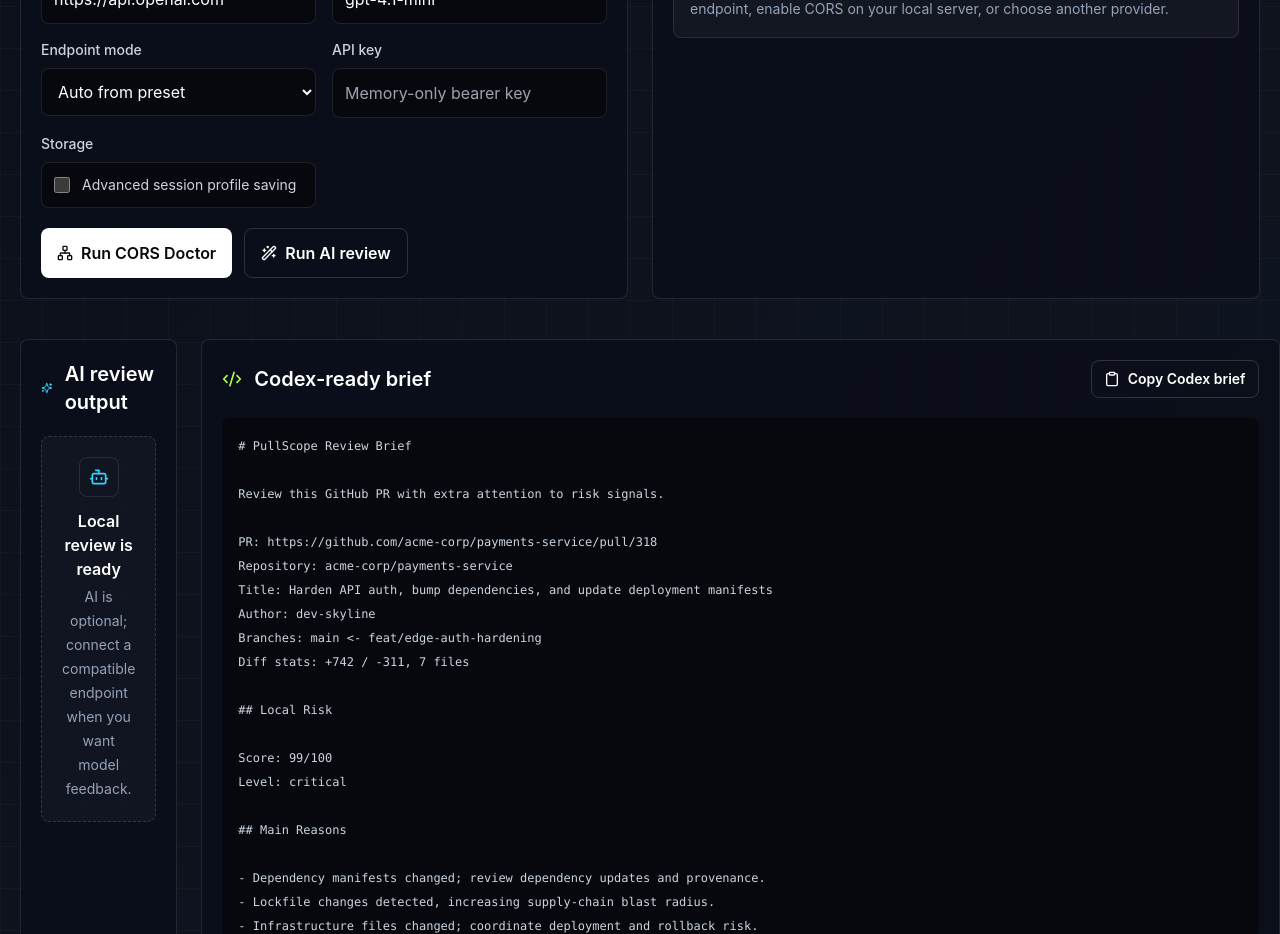
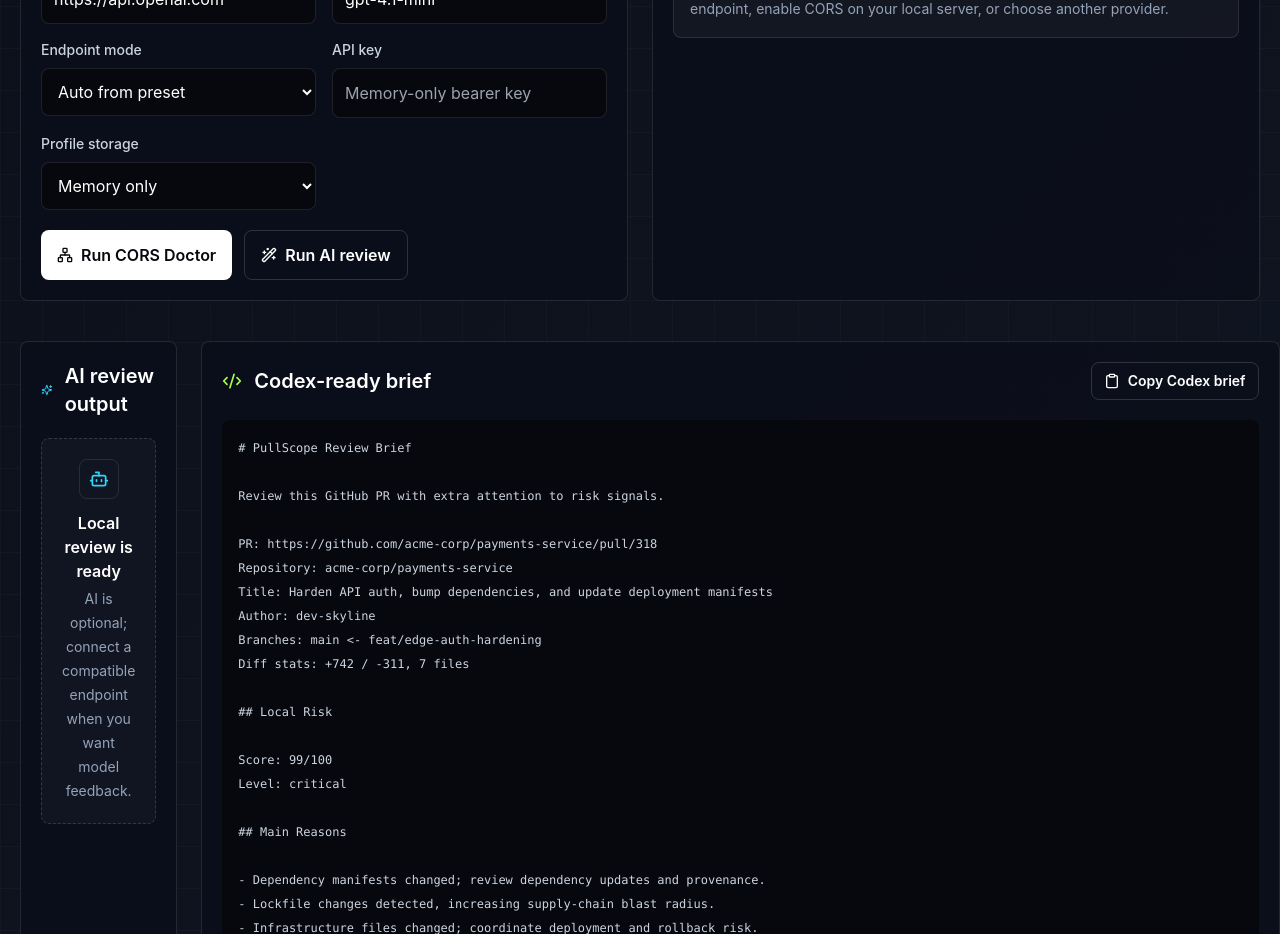
Before and after one commit to yudin-s/pullscope, a React (Vite) app: page / in a window 1280 px wide. Shown: the part 3060-3994 px from the top of the page. Built offline with nearby package versions, Linux system fonts and the light colour scheme.

Commit message:
Complete phase 2 provider profile storage

```diff
--- a/src/app/App.tsx
+++ b/src/app/App.tsx
@@ -40,7 +40,12 @@ import {
 import { parseStructuredResponse } from "../lib/ai/responseParser";
 import { runRiskEngine } from "../lib/risk/riskEngine";
 import { RiskAssessment } from "../lib/risk/types";
-import { saveModelProfile } from "../lib/storage/modelProfileStorage";
+import {
+  getModelProfiles,
+  ModelProfile,
+  saveModelProfile,
+  StorageScope,
+} from "../lib/storage/modelProfileStorage";
 
 type LoadState = "idle" | "loading" | "error";
 
@@ -68,6 +73,10 @@ interface DiagnosticRow {
 }
 
 const samplePrUrl = "https://github.com/vercel/next.js/pull/70568";
+
+function latestProfile(profiles: ModelProfile[]): ModelProfile | undefined {
+  return [...profiles].sort((a, b) => b.updatedAt.localeCompare(a.updatedAt))[0];
+}
 
 function levelTone(level: RiskAssessment["level"]) {
   return {
@@ -219,7 +228,8 @@ export function App() {
   const [model, setModel] = useState(selectedPreset.defaultModel);
   const [endpointMode, setEndpointMode] = useState<EndpointMode>("auto");
   const [apiKey, setApiKey] = useState("");
-  const [saveProfile, setSaveProfile] = useState(false);
+  const [profileStorage, setProfileStorage] = useState<StorageScope>("memory");
+  const saveProfile = profileStorage !== "memory";
   const [diagnostics, setDiagnostics] = useState<DiagnosticRow[]>([]);
   const [doctorRunning, setDoctorRunning] = useState(false);
   const [aiRunning, setAiRunning] = useState(false);
@@ -235,9 +245,20 @@ export function App() {
   const codexBrief = useMemo(() => buildCodexBrief(prData, risk), [prData, risk]);
 
   useEffect(() => {
-    if (!saveProfile) return;
-    persistModelProfile();
-  }, [saveProfile, providerId, baseUrl, model, endpointMode]);
+    const consent = { allowSessionStorage: true, allowLocalStorage: true };
+    const sessionProfile = latestProfile(getModelProfiles("session", consent));
+    const localProfile = latestProfile(getModelProfiles("local", consent));
+    if (sessionProfile) {
+      applyStoredProfile(sessionProfile, "session");
+    } else if (localProfile) {
+      applyStoredProfile(localProfile, "local");
+    }
+  }, []);
+
+  useEffect(() => {
+    if (profileStorage === "memory") return;
+    persistModelProfile(profileStorage);
+  }, [profileStorage, providerId, baseUrl, model, endpointMode]);
 
   function selectPreset(nextId: ProviderId) {
     const nextPreset = getProviderPreset(nextId);
@@ -262,7 +283,17 @@ export function App() {
     };
   }
 
-  function persistModelProfile() {
+  function applyStoredProfile(profile: ModelProfile, scope: StorageScope) {
+    if (!presets.some((preset) => preset.id === profile.providerId)) return;
+    const preset = getProviderPreset(profile.providerId as ProviderId);
+    setProviderId(profile.providerId as ProviderId);
+    setBaseUrl(profile.baseUrl || preset.defaultBaseUrl);
+    setModel(profile.model || preset.defaultModel);
+    setEndpointMode((profile.endpointMode as EndpointMode | undefined) || "auto");
+    setProfileStorage(scope);
+  }
+
+  function persistModelProfile(scope: StorageScope) {
     saveModelProfile(
       {
         providerId,
@@ -271,8 +302,11 @@ export function App() {
         endpointMode,
         updatedAt: new Date().toISOString(),
       },
-      "session",
-      { allowSessionStorage: saveProfile, allowLocalStorage: false },
+      scope,
+      {
+        allowSessionStorage: scope === "session",
+        allowLocalStorage: scope === "local",
+      },
     );
   }
 
@@ -526,7 +560,7 @@ export function App() {
             </a>
           </nav>
           <a
-            href="https://github.com/pullscope/pullscope"
+            href="https://github.com/yudin-s/pullscope"
             className="inline-flex items-center gap-2 rounded-lg border border-white/10 px-3 py-2 text-sm text-slate-200 hover:bg-white/10"
           >
             <Github className="h-4 w-4" />
@@ -762,22 +796,23 @@ export function App() {
                   className="field"
                 />
               </Field>
-              <Field label="Storage">
-                <label className="flex min-h-[46px] items-center gap-3 rounded-lg border border-white/10 bg-ink-950 px-3 text-sm text-slate-300">
-                  <input
-                    type="checkbox"
-                    checked={saveProfile}
-                    onChange={(event) => setSaveProfile(event.target.checked)}
-                    className="h-4 w-4 accent-signal-cyan"
-                  />
-                  Advanced session profile saving
-                </label>
+              <Field label="Profile storage">
+                <select
+                  value={profileStorage}
+                  onChange={(event) => setProfileStorage(event.target.value as StorageScope)}
+                  className="field"
+                >
+                  <option value="memory">Memory only</option>
+                  <option value="session">Session profile</option>
+                  <option value="local">Local profile</option>
+                </select>
               </Field>
             </div>
             {saveProfile && (
               <p className="mt-3 rounded-lg border border-signal-amber/30 bg-signal-amber/10 p-3 text-sm leading-6 text-amber-100">
-                Session profile saving stores provider, model, base URL, and endpoint mode in this
-                browser tab. API keys remain memory-only.
+                Profile saving stores provider, model, base URL, and endpoint mode in{" "}
+                {profileStorage === "session" ? "sessionStorage" : "localStorage"}. API keys
+                remain memory-only.
               </p>
             )}
             <div className="mt-5 flex flex-col gap-3 sm:flex-row">
```
Also changed, not shown: 1 other file (tests, documents, lock files or other folders).
